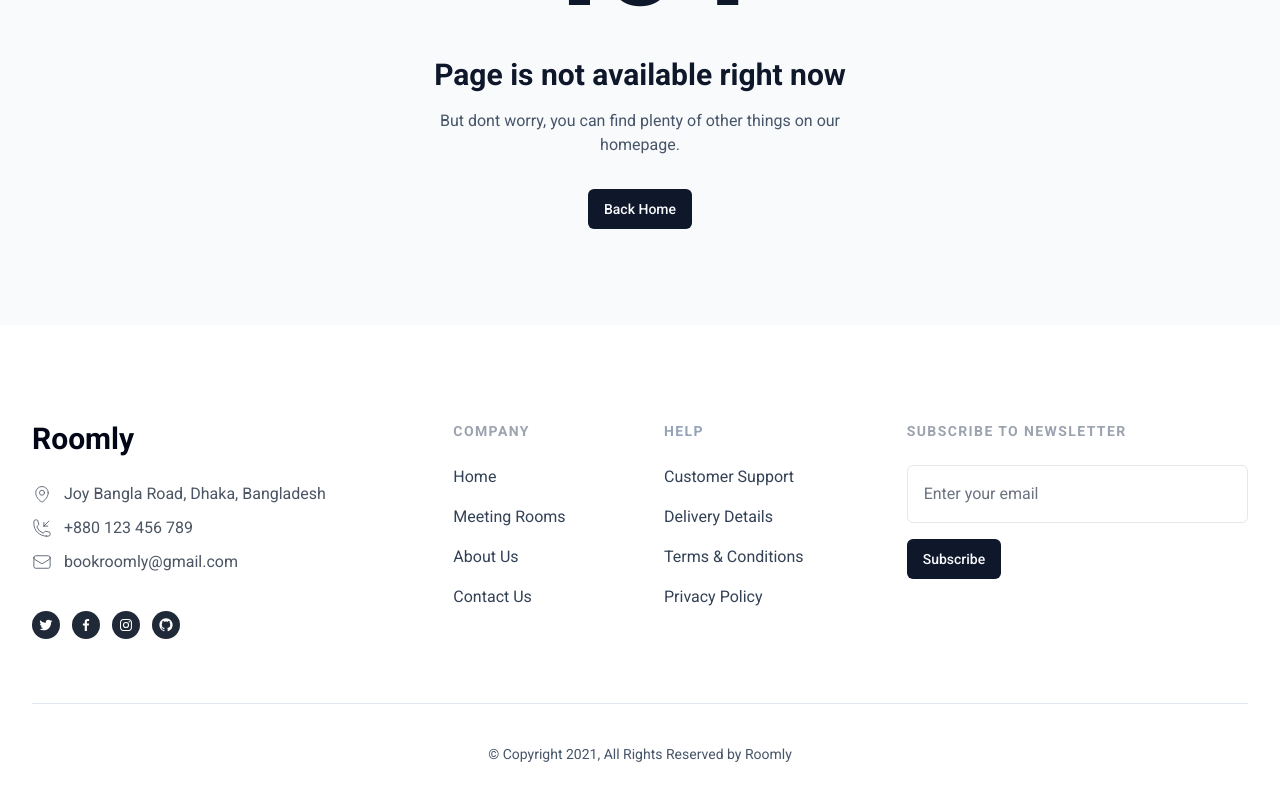
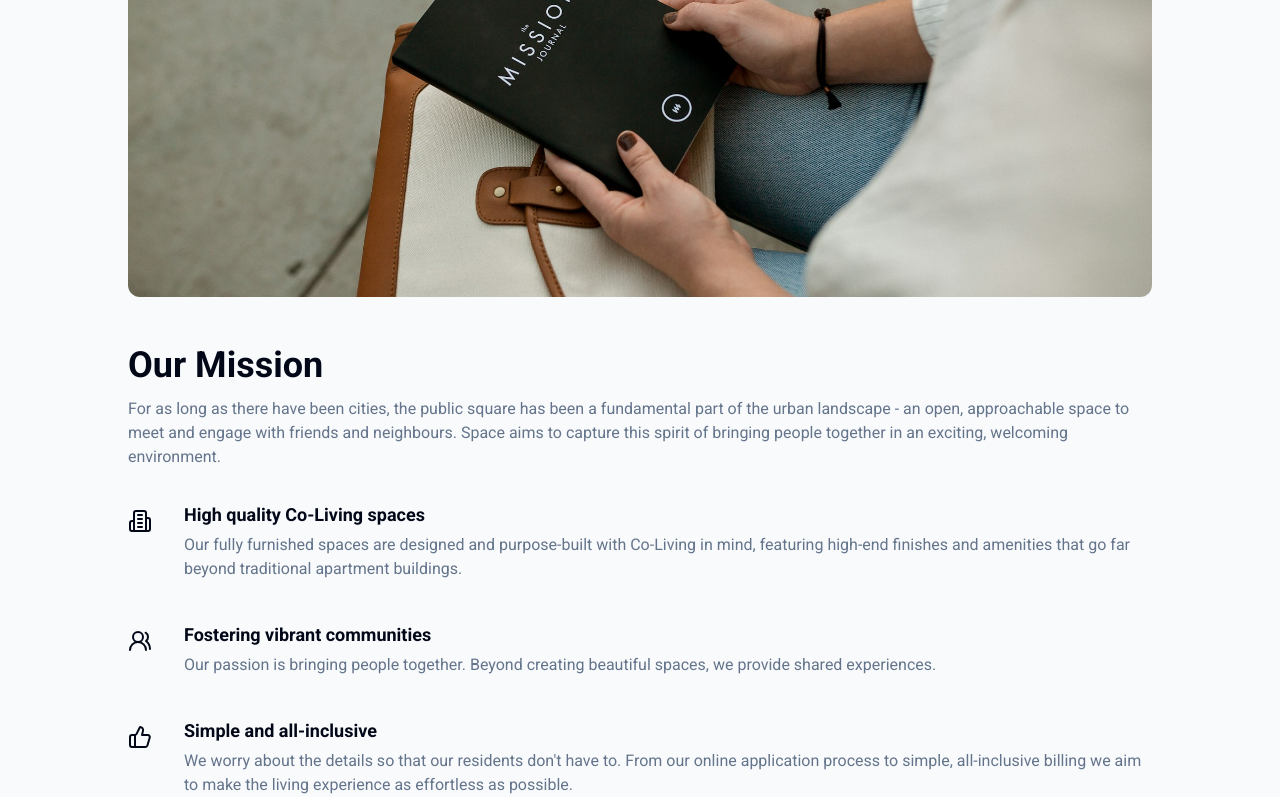
Before and after one commit to Arifulislam5577/roomly, a React (Vite) app: page /about-us in a window 1280 px wide. Shown: the part 300-1097 px from the top of the page. Built offline with nearby package versions, Linux system fonts and the light colour scheme.

Commit message:
Added: About us page added.

```diff
--- /dev/null
+++ b/src/pages/About.tsx
@@ -0,0 +1,171 @@
+import { Building2Icon, ThumbsUpIcon, Users2Icon } from "lucide-react";
+import MissionImage from "../assets/images/mission.jpg";
+import StoryImage from "../assets/images/story.jpg";
+
+const About = () => {
+  return (
+    <section className="py-10 sm:py-16 lg:py-24">
+      <div className="px-4 mx-auto sm:px-6 lg:px-8 max-w-7xl">
+        <div className="grid grid-cols-12 gap-y-12 gap-x-5  items-start lg:max-w-5xl max-w-full mx-auto">
+          <div className="col-span-12">
+            <img
+              src={MissionImage}
+              alt="Mission"
+              className="lg:h-[400px] w-full object-cover rounded-xl"
+            />
+          </div>
+          <div className="col-span-12 grid gap-8">
+            <div>
+              <h2 className="text-3xl font-bold lg:text-4xl">Our Mission</h2>
+              <p className="mt-3 text-muted-foreground">
+                For as long as there have been cities, the public square has
+                been a fundamental part of the urban landscape - an open,
+                approachable space to meet and engage with friends and
+                neighbours. Space aims to capture this spirit of bringing people
+                together in an exciting, welcoming environment.
+              </p>
+            </div>
+            <div className="space-y-6 lg:space-y-10">
+              <div className="flex">
+                <Building2Icon className="flex-shrink-0 mt-2 h-6 w-6" />
+                <div className="ms-5 sm:ms-8">
+                  <h3 className="text-base sm:text-lg font-semibold">
+                    High quality Co-Living spaces
+                  </h3>
+                  <p className="mt-1 text-muted-foreground">
+                    Our fully furnished spaces are designed and purpose-built
+                    with Co-Living in mind, featuring high-end finishes and
+                    amenities that go far beyond traditional apartment
+                    buildings.
+                  </p>
+                </div>
+              </div>
+
+              <div className="flex">
+                <Users2Icon className="flex-shrink-0 mt-2 h-6 w-6" />
+                <div className="ms-5 sm:ms-8">
+                  <h3 className="text-base sm:text-lg font-semibold">
+                    Fostering vibrant communities
+                  </h3>
+                  <p className="mt-1 text-muted-foreground">
+                    Our passion is bringing people together. Beyond creating
+                    beautiful spaces, we provide shared experiences.
+                  </p>
+                </div>
+              </div>
+
+              <div className="flex">
+                <ThumbsUpIcon className="flex-shrink-0 mt-2 h-6 w-6" />
+                <div className="ms-5 sm:ms-8">
+                  <h3 className="text-base sm:text-lg font-semibold">
+                    Simple and all-inclusive
+                  </h3>
+                  <p className="mt-1 text-muted-foreground">
+                    We worry about the details so that our residents don&apos;t
+                    have to. From our online application process to simple,
+                    all-inclusive billing we aim to make the living experience
+                    as effortless as possible.
+                  </p>
+                </div>
+              </div>
+            </div>
+          </div>
+          <div className="col-span-12 grid gap-8">
+            <div>
+              <h2 className="text-3xl font-bold lg:text-4xl">Our Teams</h2>
+            </div>
+          </div>
+          <div className="col-span-6 lg:col-span-4">
+            <div>
+              <img
+                className="w-full"
+                src="https://cdn.rareblocks.xyz/collection/celebration/images/team/6/team-member-1.jpg"
+                alt="team"
+              />
+            </div>
+            <div className="mt-4 space-y-1">
+              <h3 className="text-xl font-bold text-slate-900">Jane Cooper</h3>
+              <p className="text-base text-slate-900 font-medium">
+                Co-Founder of Roomly
+              </p>
+              <p className="text-base text-slate-600">
+                Former Co-Founder of Roomly and Head of Product
+              </p>
+            </div>
+          </div>
+          <div className="col-span-6 lg:col-span-4">
+            <div>
+              <img
+                className="w-full"
+                src="https://cdn.rareblocks.xyz/collection/celebration/images/team/6/team-member-2.jpg"
+                alt="team"
+              />
+            </div>
+            <div className="mt-4 space-y-1">
+              <h3 className="text-xl font-bold text-slate-900">Jane Cooper</h3>
+              <p className="text-base text-slate-900 font-medium">
+                Co-Founder of Roomly
+              </p>
+              <p className="text-base text-slate-600">
+                Former Co-Founder of Roomly and Head of Product
+              </p>
+            </div>
+          </div>
+          <div className="col-span-6 lg:col-span-4">
+            <div>
+              <img
+                className="w-full"
+                src="https://cdn.rareblocks.xyz/collection/celebration/images/team/6/team-member-3.jpg"
+                alt="team"
+              />
+            </div>
+            <div className="mt-4 space-y-1">
+              <h3 className="text-xl font-bold text-slate-900">Jane Cooper</h3>
+              <p className="text-base text-slate-900 font-medium">
+                Co-Founder of Roomly
+              </p>
+              <p className="text-base text-slate-600">
+                Former Co-Founder of Roomly and Head of Product
+              </p>
+            </div>
+          </div>
+          <div className="col-span-12">
+            <img
+              src={StoryImage}
+              alt="Story"
+              className="lg:h-[400px] w-full object-cover rounded-xl"
+            />
+          </div>
+          <div className="col-span-12 grid gap-8">
+            <div>
+              <h2 className="text-3xl font-bold lg:text-4xl">
+                Our Background & Story
+              </h2>
+              <p className="mt-3 text-muted-foreground">
+                For as long as there have been cities, the public square has
+                been a fundamental part of the urban landscape - an open,
+                approachable space to meet and engage with friends and
+                neighbours. Space aims to capture this spirit of bringing people
+                together in an exciting, welcoming environment. For as long as
+                there have been cities, the public square has been a fundamental
+                part of the urban landscape - an open, approachable space to
+                meet and engage with friends and neighbours. Space aims to
+                capture this spirit of bringing people together in an exciting,
+                welcoming environment.
+              </p>
+              <p className="mt-3 text-muted-foreground">
+                For as long as there have been cities, the public square has
+                been a fundamental part of the urban landscape - an open,
+                approachable space to meet and engage with friends and
+                neighbours. Space aims to capture this spirit of bringing people
+                together in an exciting, welcoming environment.
+              </p>
+            </div>
+          </div>
+        </div>
+      </div>
+    </section>
+  );
+};
+
+export default About;
--- a/src/pages/Contact.tsx
+++ b/src/pages/Contact.tsx
@@ -3,9 +3,9 @@ const Contact = () => {
     <section className="py-10 sm:py-16 lg:py-24">
       <div className="px-4 mx-auto sm:px-6 lg:px-8 max-w-7xl">
         <div className="max-w-2xl mx-auto text-center">
-          <h2 className="text-3xl font-bold leading-tight text-slate-900 sm:text-4xl lg:text-5xl">
+          <h1 className="text-3xl font-bold leading-tight text-slate-900 sm:text-4xl lg:text-5xl">
             Contact us
-          </h2>
+          </h1>
           <p className="max-w-xl mx-auto mt-4 text-base leading-relaxed text-slate-500">
             Amet minim mollit non deserunt ullamco est sit aliqua dolor do amet
             sint. Velit officia consequat duis.
--- a/src/routes/routes.tsx
+++ b/src/routes/routes.tsx
@@ -1,5 +1,6 @@
 import { createBrowserRouter } from "react-router-dom";
 import RootLayout from "../components/layout/RootLayout";
+import About from "../pages/About";
 import Contact from "../pages/Contact";
 import Home from "../pages/Home";
 import Login from "../pages/Login";
@@ -14,6 +15,7 @@ export const rootRoutes = createBrowserRouter([
       { index: true, element: <Home /> },
       { path: "/register", element: <Register /> },
       { path: "/login", element: <Login /> },
+      { path: "/about-us", element: <About /> },
       { path: "/contact-us", element: <Contact /> },
       { path: "*", element: <NotFound /> },
     ],
```
Also changed, not shown: src/assets/images/mission.jpg (added), src/assets/images/story.jpg (added).
